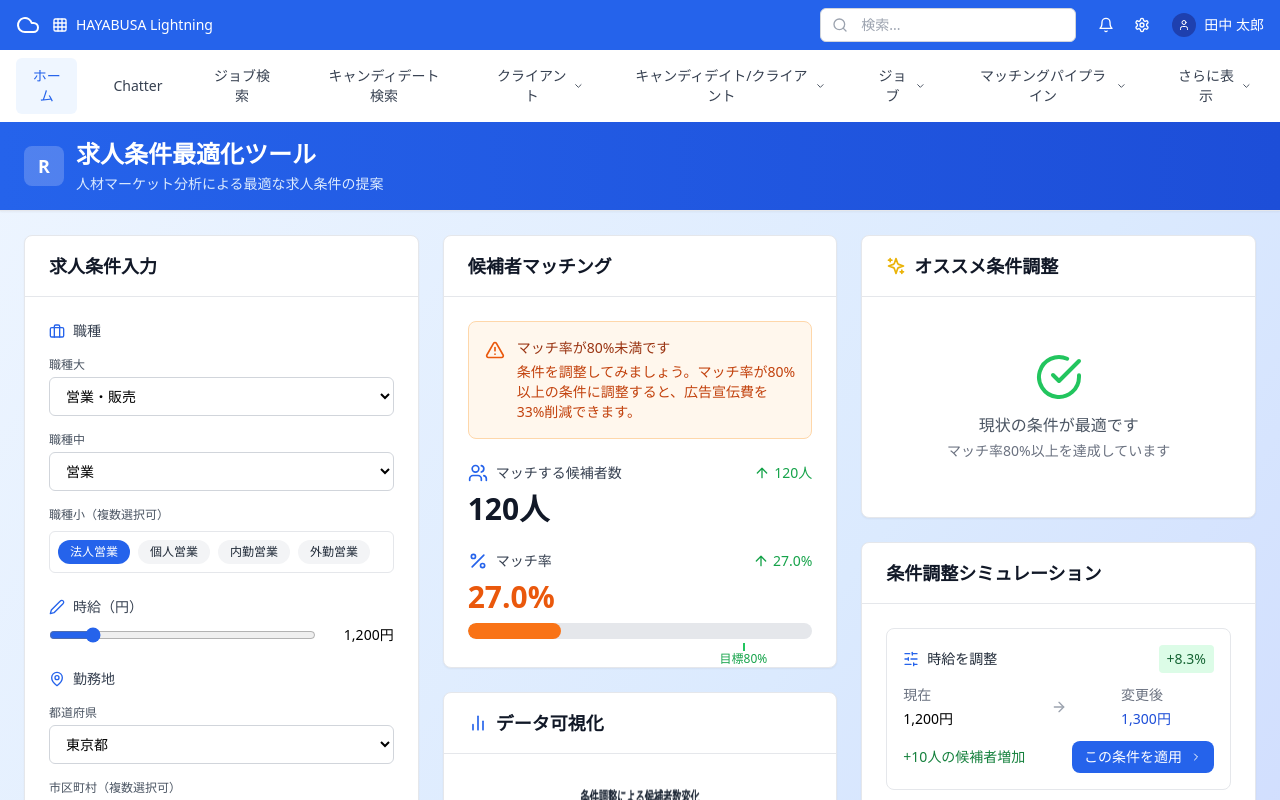
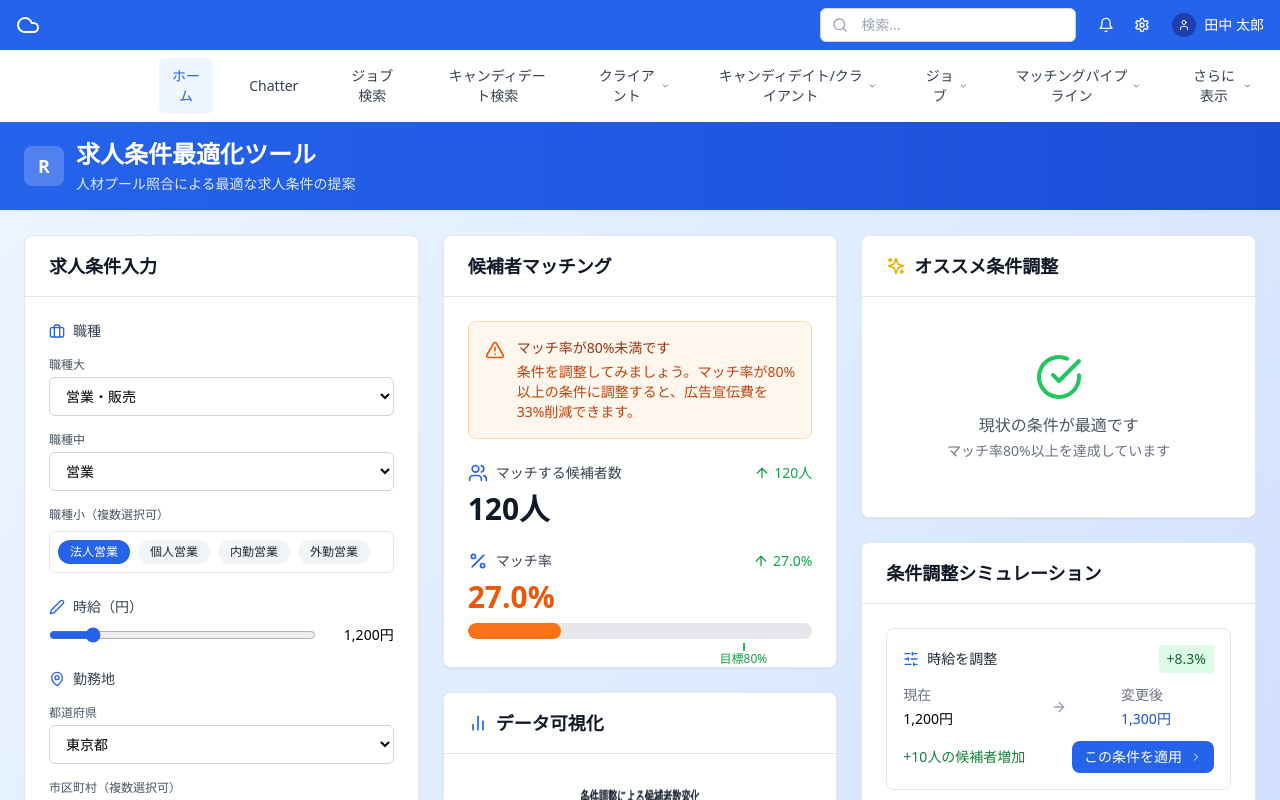
Before and after one commit to NatsukiNateYamashita/better-job-condition-recommender, a React (Vite) app: page / in a window 1280 px wide. Shown: the top 800 px of the page. Built offline with nearby package versions, Linux system fonts and the light colour scheme.

Commit message:
tmp commit

```diff
--- a/src/App.tsx
+++ b/src/App.tsx
@@ -117,10 +117,10 @@ function App() {
             <div className="flex items-center gap-4">
               <div className="flex items-center gap-3">
                 <Cloud className="w-6 h-6 text-white" />
-                <div className="flex items-center gap-2">
+                {/* <div className="flex items-center gap-2">
                   <Grid3X3 className="w-4 h-4 text-white" />
                   <span className="text-white font-medium text-sm">HAYABUSA Lightning</span>
-                </div>
+                </div> */}
               </div>
             </div>
 
@@ -155,6 +155,10 @@ function App() {
         {/* Navigation Bar */}
         <div className="px-4 py-2 bg-white">
           <nav className="flex items-center gap-6">
+          <div className="flex items-center gap-2">
+                  <Grid3X3 className="w-4 h-4 text-white" />
+                  <span className="text-white font-medium text-sm">HAYABUSA Lightning</span>
+                </div>
             <button className="flex items-center gap-1 px-3 py-2 text-sm font-medium text-blue-600 bg-blue-50 rounded-md hover:bg-blue-100 transition-colors">
               ホーム
             </button>
@@ -198,7 +202,7 @@ function App() {
             </div>
             <div>
               <h1 className="text-2xl font-bold text-white">求人条件最適化ツール</h1>
-              <p className="text-blue-100 text-sm mt-1">人材マーケット分析による最適な求人条件の提案</p>
+              <p className="text-blue-100 text-sm mt-1">人材プール照合による最適な求人条件の提案</p>
             </div>
           </div>
         </div>
```
